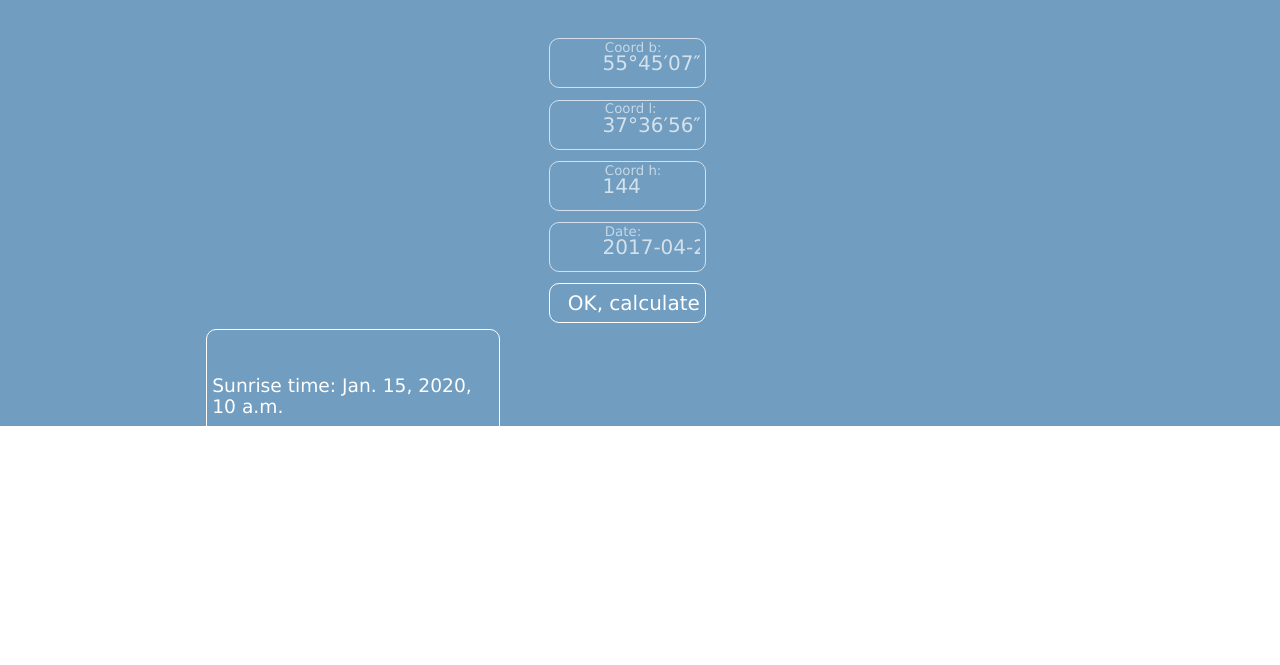
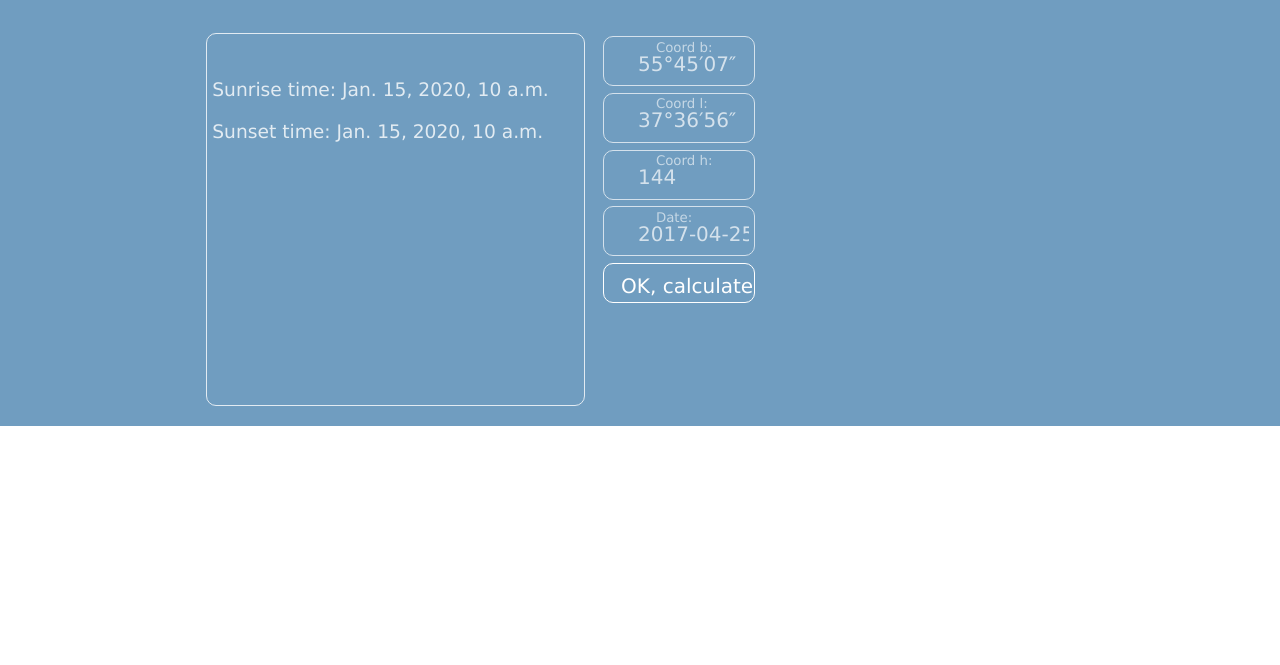
Before and after one commit to vetakim/WhetherDawn, a Django app: template WhetherDawn/WhetherDawnUp/templates/WhetherDawnUp/base.html in a window 1280 px wide. Shown: the top 665 px of the page. Run offline with Django 3.2, Linux system fonts and the light colour scheme; tables that the repository leaves empty hold one stand-in row (values such as "Sample post"); the template is opened without the code that fills it: values that come from a table or form of the project are taken from there, most other values are stand-ins (such as "Sample title", 1, 10 or a date in 2020).

Commit message:
misplacings corrected

```diff
--- a/WhetherDawn/WhetherDawnUp/templates/WhetherDawnUp/base.html
+++ b/WhetherDawn/WhetherDawnUp/templates/WhetherDawnUp/base.html
@@ -16,25 +16,26 @@
                 setInterval( drawMoscow, 600000);
             </script>
         </div>
-        <div id="location">
+        <div id="iodata">
             <form action="" method="post">
                 {% csrf_token %}
-                {% for field in form %}
-                <div class="location">
-                    {{ field.label_tag }} {{ field }}
-                </div>
-                {% endfor %}
-                <div class="location">
-                    <input type=submit value='OK, calculate' id="ok"> </input>
+                <div class="idata">
+                    {% for field in form %}
+                    <div class="idataitem">
+                        {{ field.label_tag }} {{ field }}
+                    </div>
+                    {% endfor %}
+                    <div class="idataitem">
+                        <input type=submit value='OK, calculate' id="ok"> </input>
+                    </div>
                 </div>
 
-                <div class="results">
+                <div class="odata">
                     <p>
                     <br> Sunrise time: {{ results.time_rise }} </br>
                     <br> Sunset time:  {{ results.time_set }} </br>
                     </p>
                 </div>
-
             </form>
         </div>
     </div>
--- a/WhetherDawn/static/js/weather.js
+++ b/WhetherDawn/static/js/weather.js
@@ -11,7 +11,6 @@ function getInfo(json) {
     info += "<br> Wind " + json.wind.speed + " m/s </br>";
     info += "<br> Temperature " + json.main.temp + " °C </br>";
     info += "<br> Cloudiness " + json.clouds.all + " % </br>";
-    info += json.error;
     return info;
 }
 
--- a/WhetherDawn/static/plain.css
+++ b/WhetherDawn/static/plain.css
@@ -97,7 +97,8 @@ input {
     margin-top: 0px;
     outline: 0;
     padding: 3%;
-    padding-left: 30%;
+    padding-left: 20%;
+    padding-bottom: 0%;
     border: 1pt solid white;
     border-radius: 10px;
 }
@@ -110,6 +111,9 @@ input:focus {
     border-radius: 8px;
     opacity: 1;
     box-shadow: 0 0 10px white;
+    width: 95%;
+    height: 3.0em;
+    padding-bottom: 1%;
 }
 
 .strip {
@@ -170,7 +174,7 @@ input:focus {
     padding-left: 10%;
     height: 400px;
 }
-#location {
+#iodata {
     height: 90%;
     width: 40%;
     float: left;
@@ -178,31 +182,34 @@ input:focus {
     margin: 1em;
 }
 
-#location + div {
+#iodata + div {
+    position: relative;
+    display: inline;
+    border: 1pt solid white;
+}
+
+.idata {
+    float: right;
+    width: 30%;
+}
+
+.idataitem {
     position: relative;
     display: block;
-    border: inherit;
-    margin: 3px;
+    left: 0%;
+    width: 100%;
+    padding: 2%;
 }
 
-.location {
-    position: relative;
-    left: 60%;
-    width: 31%;
-    padding: 1%;
-}
-
-.results {
-    position: relative;
-    top: -90%;
-    left: 0%;
-    height: 90%;
-    width: 50%;
+.odata {
+    width: 65%;
     padding: 1%;
     border: 1pt solid white;
     border-radius: 10px;
+    height: 100%;
+    opacity: 0.8;
 }
-.results > p, br {
+.odata > p, br {
     color: white;
     font-size: 14pt;
 }
```
